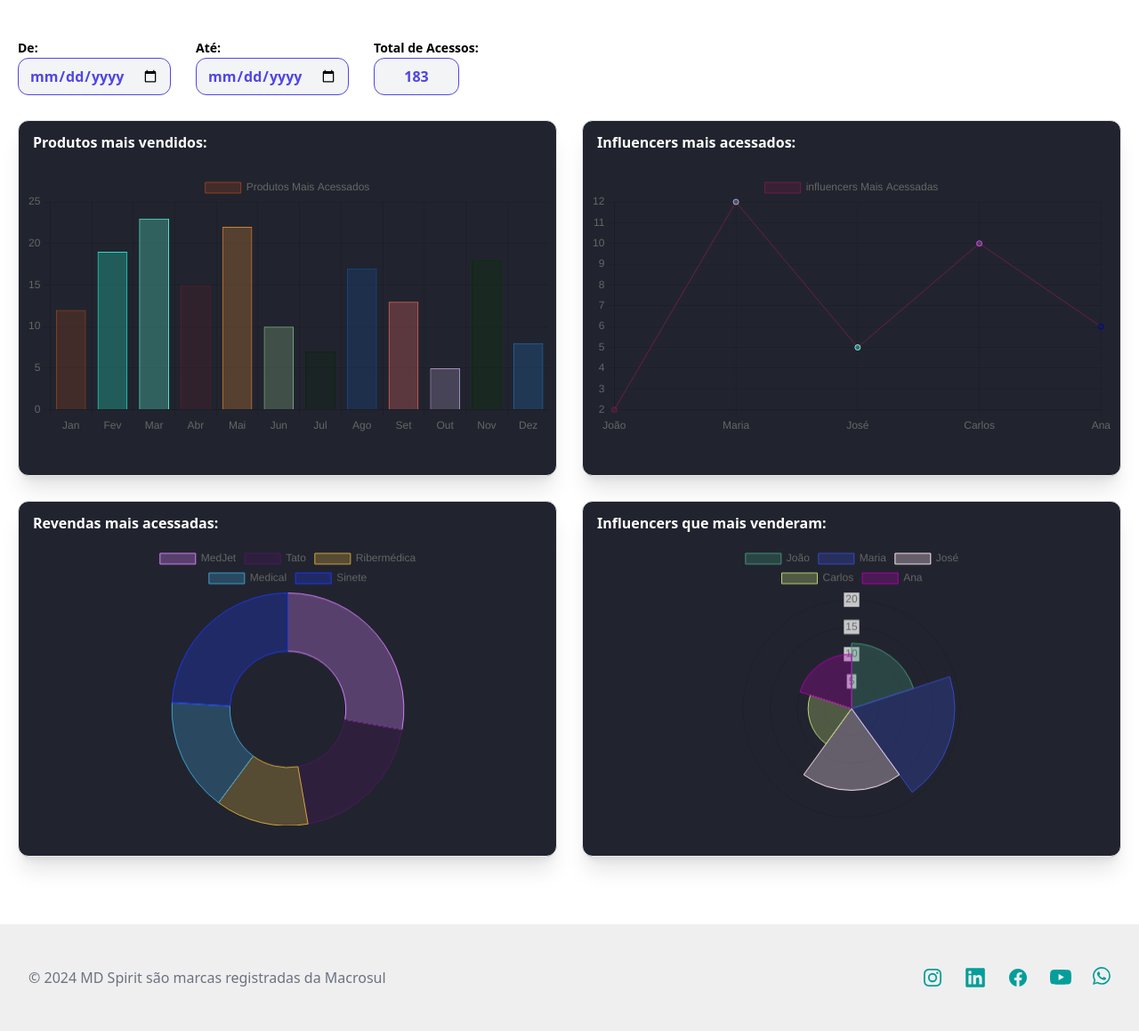
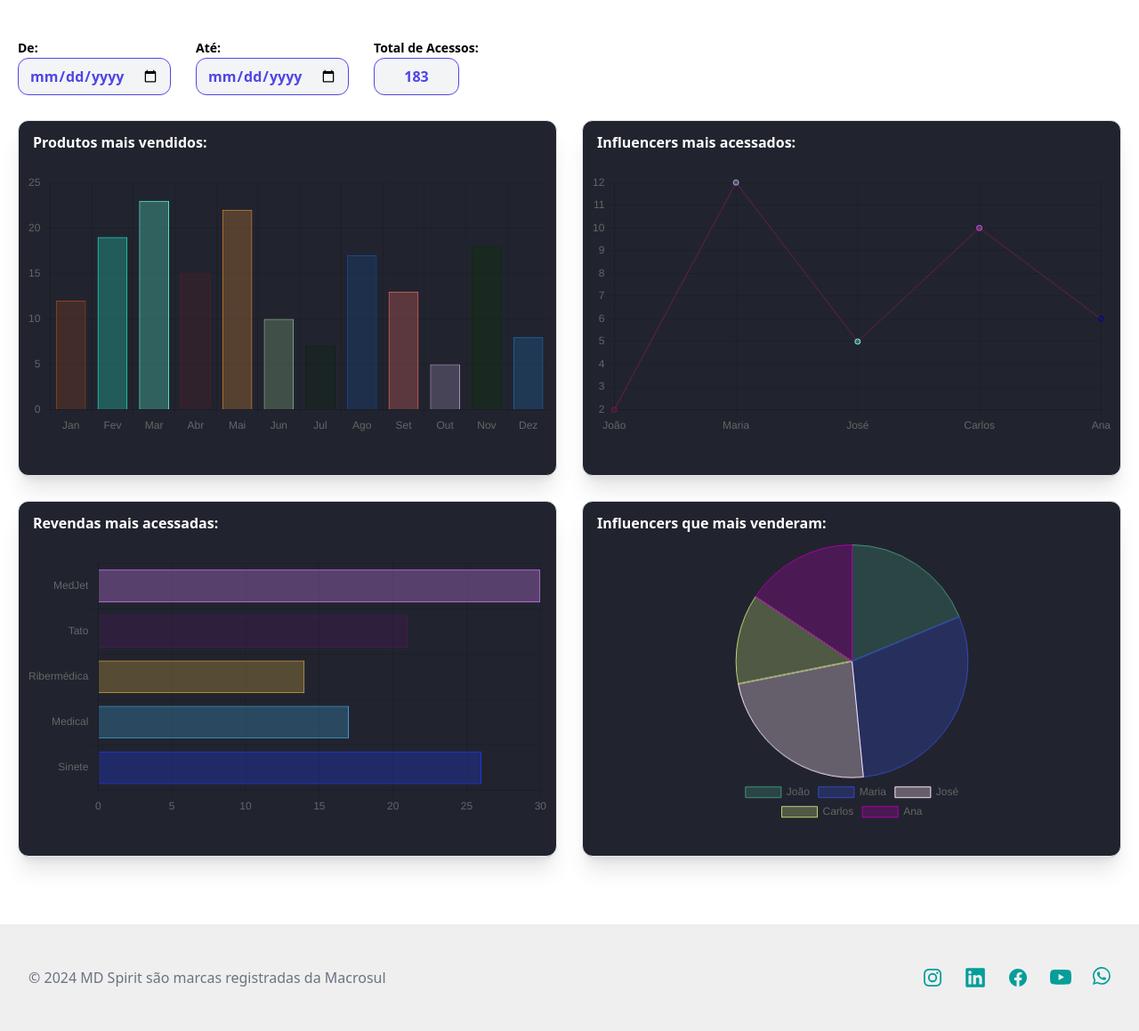
Before and after one commit to Renan2707/Dashboard-Analytics, a Django app: page / in a window 1280 px wide. Shown: the part 203-1362 px from the top of the page at 89% size. Run offline with Django 5.2, Linux system fonts and the light colour scheme; some libraries are stand-ins or nearby versions.

Commit message:
removendo e reposicionando legendas

```diff
--- a/core/templates/dashboard.html
+++ b/core/templates/dashboard.html
@@ -110,6 +110,13 @@
                     borderColor: cores_produtos_mais_acessados[1],
                     borderWidth: 1,
                 }]
+            },
+            options: {
+                plugins: {
+                    legend: {
+                        display: false
+                    }
+                }
             }
         })
     }
@@ -118,7 +125,7 @@
         const ctx = revendasMaisAcessadas.getContext('2d');
         var cores_revendas_mais_acessados = geradorDeCores(qtd=5)
         const myChart = new Chart(ctx, {
-            type:'doughnut',
+            type:'bar',
             data: {
                 labels:dataRevendasMaisAcessadas,
                 datasets: [{
@@ -128,7 +135,16 @@
                     borderColor: cores_revendas_mais_acessados[1],
                     borderWidth: 1,
                 }]
-            }
+            },
+            options: {
+                indexAxis: 'y',
+                plugins: {
+                    legend: {
+                        display: false
+                    }
+                }
+              }
+
         })
     }
 
@@ -146,6 +162,13 @@
                     borderColor: cores_influencers_mais_acessados[1],
                     borderWidth: 1,
                 }]
+            },
+            options: {
+                plugins: {
+                    legend: {
+                        display: false
+                    }
+                }
             }
         })
     }
@@ -154,7 +177,7 @@
         const ctx = influencersMaisVenderam.getContext('2d');
         var cores_influencers_mais_venderam = geradorDeCores(qtd=12)
         const myChart = new Chart(ctx, {
-            type:'polarArea',
+            type:'pie',
             data: {
                 labels:dataInfluencers,
                 datasets: [{
@@ -164,6 +187,13 @@
                     borderColor: cores_influencers_mais_venderam[1],
                     borderWidth: 1,
                 }]
+            },
+            options: {
+                plugins: {
+                    legend: {
+                        position: 'bottom',
+                    }
+                }
             }
         })
     }
```
